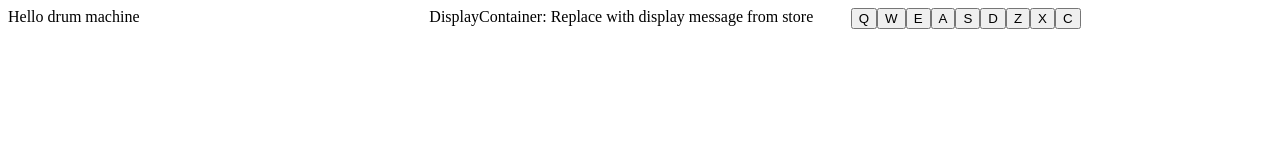
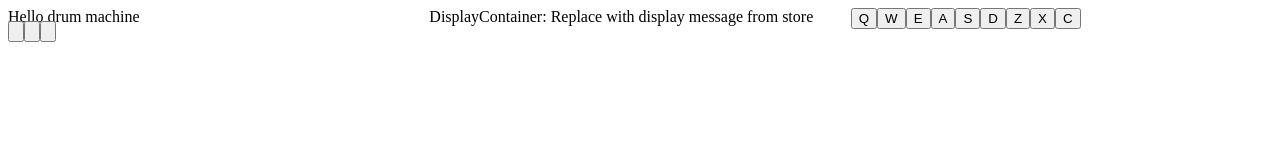
Before and after one commit to kyleyasumiishi/drum-machine, a React (Create React App) app: page / in a window 1280 px wide. Shown: the top 160 px of the page. Built offline with nearby package versions, Linux system fonts and the light colour scheme.

Commit message:
Created skeleton of InstrumentContainer and updated App.js to render it

```diff
--- a/src/App.js
+++ b/src/App.js
@@ -2,6 +2,8 @@ import React, { Component } from 'react';
 import './css/App.css';
 import DisplayContainer from "./js/containers/DisplayContainer";
 import DrumpadContainer from "./js/containers/DrumpadContainer";
+import InstrumentContainer from "./js/containers/InstrumentContainer";
+import Instrument from './js/components/Instrument';
 
 class App extends Component {
   render() {
@@ -10,6 +12,7 @@ class App extends Component {
         Hello drum machine
         <DisplayContainer />
         <DrumpadContainer />
+        <InstrumentContainer />
       </div>
     );
   }
--- /dev/null
+++ b/src/js/components/Instrument.js
@@ -0,0 +1,11 @@
+import React from "react";
+
+const Instrument = props => {
+  return (
+    <button id={props.id} className="instrument">
+      <img />
+    </button>
+  );
+}
+
+export default Instrument;
--- /dev/null
+++ b/src/js/containers/InstrumentContainer.js
@@ -0,0 +1,19 @@
+import React, { Component } from "react";
+import Instrument from "../components/Instrument";
+
+class InstrumentContainer extends Component {
+  constructor(props) {
+    super(props);
+  }
+  render() {
+    return (
+      <div>
+        <Instrument id="drums" />
+        <Instrument id="piano" />
+        <Instrument id="ukulele" />
+      </div>
+    );
+  }
+}
+
+export default InstrumentContainer;
```
Also changed, not shown: 1 other file (tests, documents, lock files or other folders).
